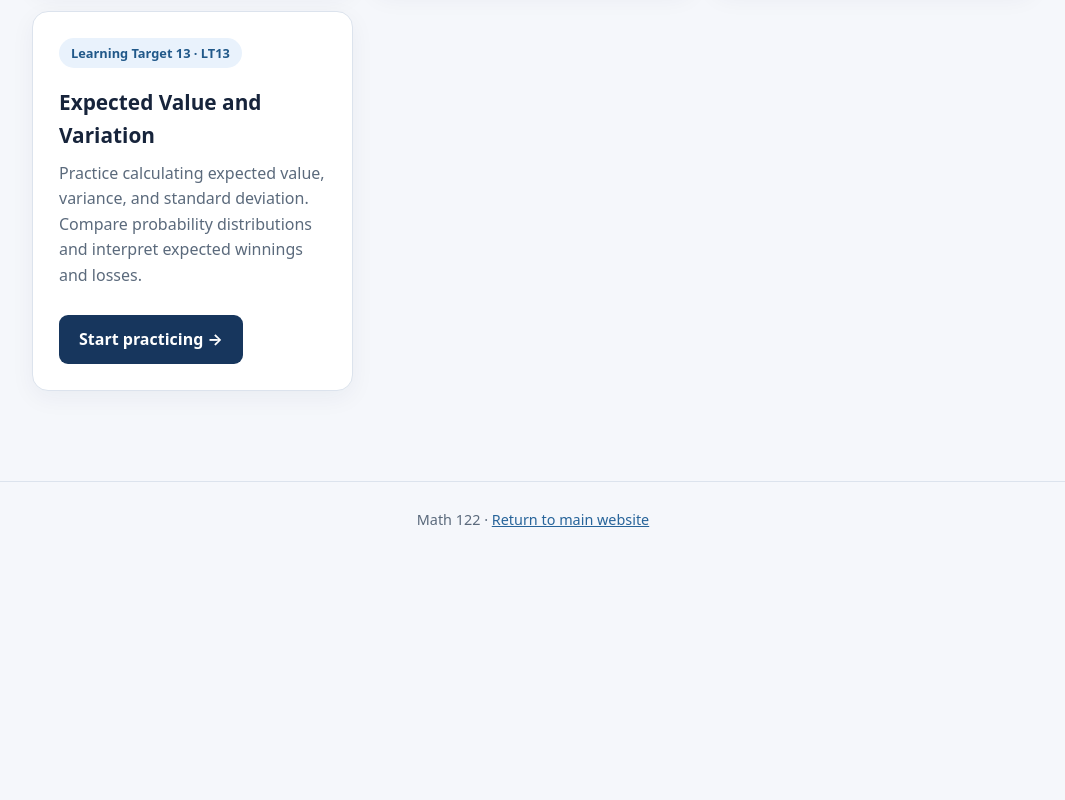
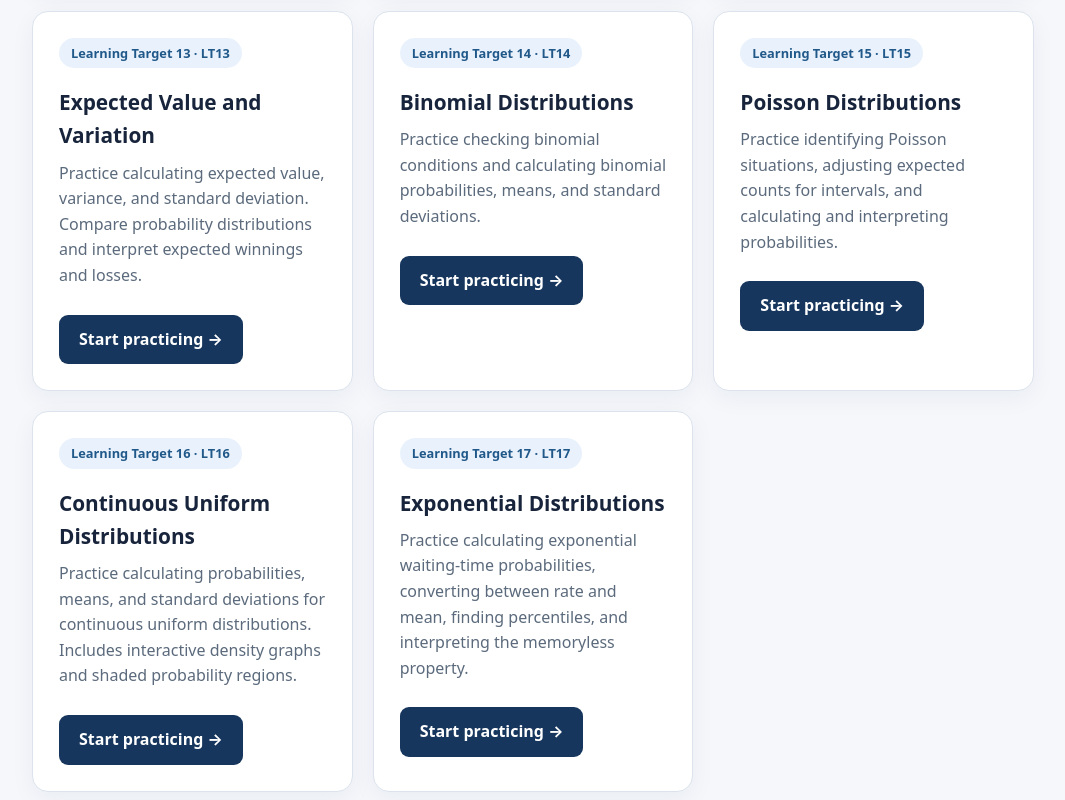
Before and after one commit to ereinkejr/ereinkejr.github.io, a plain HTML site: page math122/index.html in a window 1280 px wide. Shown: the part 1880-2680 px from the top of the page, without its empty margins (107-1172 px from the left). Before the commit the page ends 2437 px from the top, so only its background shows below. Drawn offline with Linux system fonts and the light colour scheme.

Commit message:
Update index.html

```diff
--- a/math122/index.html
+++ b/math122/index.html
@@ -257,6 +257,79 @@ footer a{color:var(--blue)}
 </article>
 
 
+<article class="card">
+    <span class="tag">Learning Target 14 · LT14</span>
+
+    <h3>Binomial Distributions</h3>
+
+    <p>
+        Practice checking binomial conditions
+        and calculating binomial probabilities,
+        means, and standard deviations.
+    </p>
+
+    <a class="button" href="lt14-binomial-distributions-practice.html">
+        Start practicing &rarr;
+    </a>
+</article>
+
+
+<article class="card">
+    <span class="tag">Learning Target 15 · LT15</span>
+
+    <h3>Poisson Distributions</h3>
+
+    <p>
+        Practice identifying Poisson situations,
+        adjusting expected counts for intervals,
+        and calculating and interpreting probabilities.
+    </p>
+
+    <a class="button" href="lt15-poisson-distributions-practice.html">
+        Start practicing &rarr;
+    </a>
+</article>
+
+
+<article class="card">
+    <span class="tag">Learning Target 16 · LT16</span>
+
+    <h3>Continuous Uniform Distributions</h3>
+
+    <p>
+        Practice calculating probabilities, means,
+        and standard deviations for continuous
+        uniform distributions. Includes interactive
+        density graphs and shaded probability regions.
+    </p>
+
+    <a class="button" href="lt16-continuous-uniform-distributions-practice.html">
+        Start practicing &rarr;
+    </a>
+</article>
+
+
+<article class="card">
+    <span class="tag">Learning Target 17 · LT17</span>
+
+    <h3>Exponential Distributions</h3>
+
+    <p>
+        Practice calculating exponential waiting-time
+        probabilities, converting between rate and mean,
+        finding percentiles, and interpreting the
+        memoryless property.
+    </p>
+
+    <a class="button" href="lt17-exponential-distributions-practice.html">
+        Start practicing &rarr;
+    </a>
+</article>
+
+
+
+
+
 </div>
 </main>
 <footer>Math 122 · <a href="https://ereinkejr.github.io/">Return to main website</a></footer>
```
